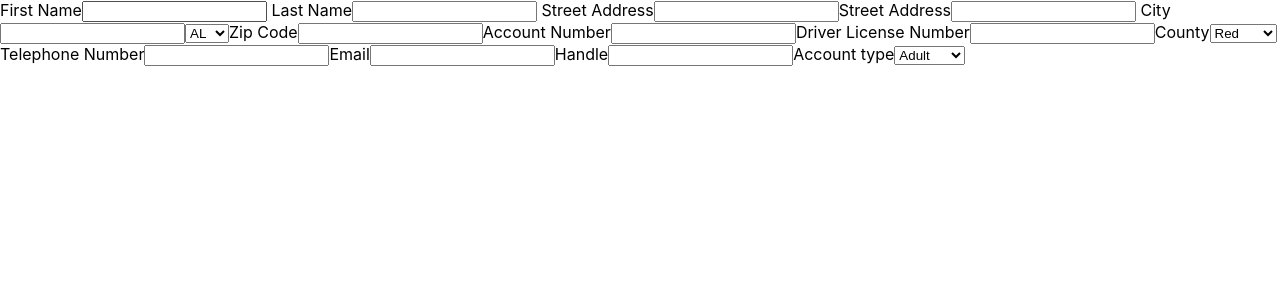
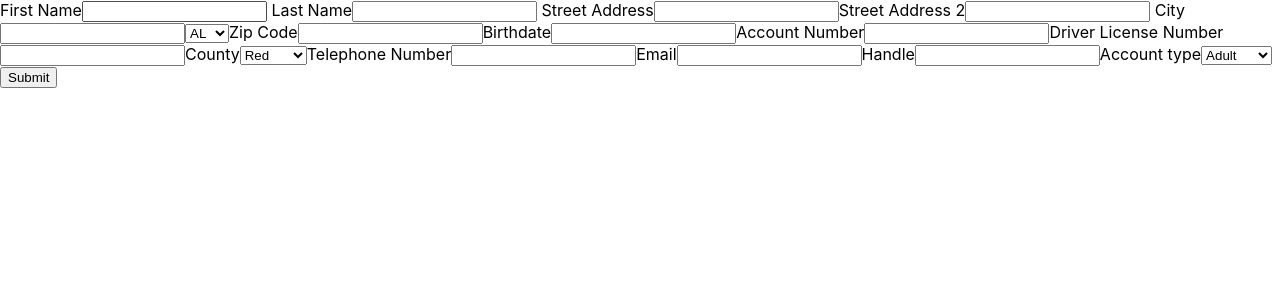
Before and after one commit to stefmryan/library_management_system_client, a React (Create React App) app: page /register in a window 1280 px wide. Shown: the top 300 px of the page. Built offline with nearby package versions, Linux system fonts and the light colour scheme.

Commit message:
got object to update correctly in library account form component

```diff
--- a/src/components/LibraryAccountForm/LibraryAccountForm.js
+++ b/src/components/LibraryAccountForm/LibraryAccountForm.js
@@ -1,8 +1,8 @@
-import React /*{ useState }*/ from "react";
+import React, { useState } from "react";
 import constants from "../utilities/constants";
 
 const LibraryAccountForm = () => {
-  /*const [accountObj, setAccountObj] = useState({
+  const [accountObj, setAccountObj] = useState({
     libraryAccountNumber: 0,
     email: "",
     handle: "",
@@ -22,43 +22,59 @@ const LibraryAccountForm = () => {
     accountType: {
       label: "",
     },
-  });*/
+  });
 
-  const handleInput = () => {
-    console.log("This is input");
+  //   const [label, setLabel] = useState({
+  //     label: "",
+  //   });
+
+  const handleInput = (e) => {
+    const name = e.target.name;
+    const value = e.target.value;
+
+    setAccountObj({ ...accountObj, [name]: value });
   };
 
-  const handleSelect = () => {
-    console.log("This is select");
+  const handleSelect = (e) => {
+    const name = e.target.name;
+    const value = e.target.value;
+
+    //setLabel({ label: value });
+    setAccountObj({ ...accountObj, [name]: { label: value } });
+  };
+
+  const handleForm = (e) => {
+    e.preventDefault();
+    console.log(accountObj);
   };
   return (
     <div>
       <form>
         <label>
           First Name
-          <input type="text" onChange={handleInput} />
+          <input name="firstName" type="text" onChange={handleInput} />
         </label>
         <label>
           {" "}
           Last Name
-          <input type="text" onChange={handleInput} />
+          <input name="lastName" type="text" onChange={handleInput} />
         </label>
         <label>
           {" "}
           Street Address
-          <input type="text" onChange={handleInput} />
+          <input name="street" type="text" onChange={handleInput} />
         </label>
         <label>
-          Street Address
-          <input type="text" onChange={handleInput} />
+          Street Address 2
+          <input name="street2" type="text" onChange={handleInput} />
         </label>
         <label>
           {" "}
           City
-          <input type="text" onChange={handleInput} />
+          <input name="city" type="text" onChange={handleInput} />
         </label>
         <label>
-          <select onChange={handleSelect}>
+          <select name="state" onChange={handleSelect}>
             {constants.STATE_LIST.map((state, index) => (
               <option key={index} value={state}>
                 {state}
@@ -68,19 +84,31 @@ const LibraryAccountForm = () => {
         </label>
         <label>
           Zip Code
-          <input type="text" onChange={handleInput} />
+          <input name="zipCode" type="text" onChange={handleInput} />
+        </label>
+        <label>
+          Birthdate
+          <input name="birthDate" type="text" onChange={handleInput} />
         </label>
         <label>
           Account Number
-          <input type="text" onChange={handleInput} />
+          <input
+            name="libraryAccountNumber"
+            type="text"
+            onChange={handleInput}
+          />
         </label>
         <label>
           Driver License Number
-          <input type="text" onChange={handleInput} />
+          <input
+            name="driverLicenseNumber"
+            type="text"
+            onChange={handleInput}
+          />
         </label>
         <label>
           County
-          <select onChange={handleSelect}>
+          <select name="county" onChange={handleSelect}>
             {constants.COUNTY_LIST.map((county, index) => (
               <option key={index} value={county}>
                 {county}
@@ -90,19 +118,19 @@ const LibraryAccountForm = () => {
         </label>
         <label>
           Telephone Number
-          <input type="text" onChange={handleInput} />
+          <input name="telephone" type="text" onChange={handleInput} />
         </label>
         <label>
           Email
-          <input type="text" onChange={handleInput} />
+          <input name="email" type="text" onChange={handleInput} />
         </label>
         <label>
           Handle
-          <input type="text" onChange={handleInput} />
+          <input name="handle" type="text" onChange={handleInput} />
         </label>
         <label>
           Account type
-          <select onChange={handleSelect}>
+          <select name="accountType" onChange={handleSelect}>
             {constants.ACCOUNT_TYPE.map((accountType, index) => (
               <option key={index} value={accountType}>
                 {accountType}
@@ -110,6 +138,7 @@ const LibraryAccountForm = () => {
             ))}
           </select>
         </label>
+        <button onClick={handleForm}>Submit</button>
       </form>
     </div>
   );
```
